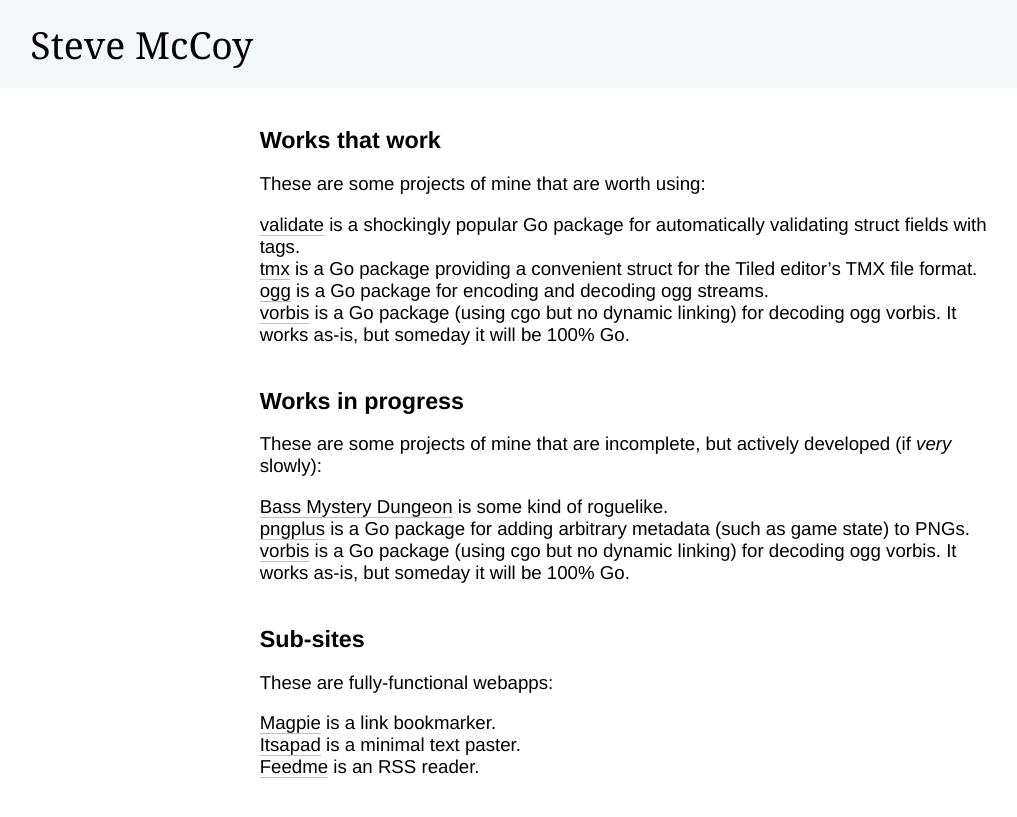
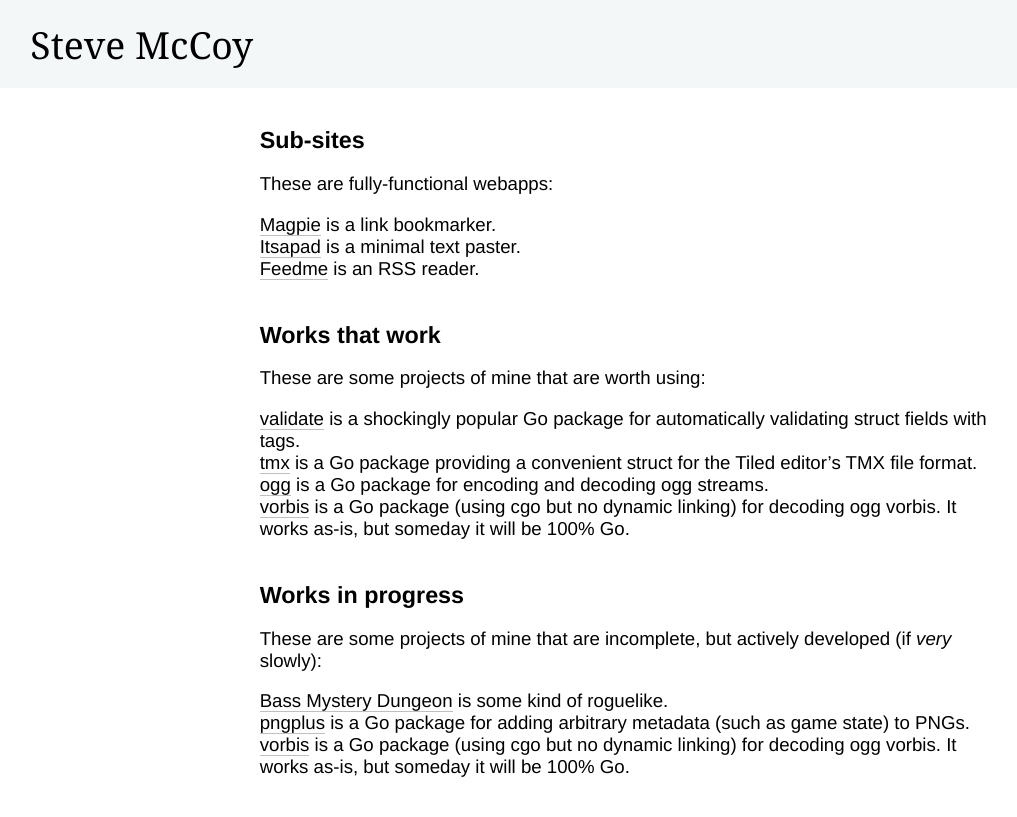
Before and after one commit to mccoyst/mccoyst.github.io, a Jekyll site: the page built from index.md, in a window 1280 px wide. Shown: the top 817 px of the page, without its empty margins (7-1024 px from the left). Built offline with Jekyll 4.4.1, drawn with Linux system fonts in a browser that asks for light colours; part of the change alters nothing that is shown.

```diff
--- a/index.md
+++ b/index.md
@@ -2,6 +2,13 @@
 layout: basic
 title: Steve McCoy
 ---
+Sub-sites
+=========
+These are fully-functional webapps:
+ * [Magpie](//magpie.mccoy.space) is a link bookmarker.
+ * [Itsapad](//paste.mccoy.space) is a minimal text paster.
+ * [Feedme](//feed.mccoy.space) is an RSS reader.
+
 Works that work
 ===============
 These are some projects of mine that are worth using:
@@ -16,10 +23,3 @@ These are some projects of mine that are incomplete, but actively developed (if
  * [Bass Mystery Dungeon](bmd/) is some kind of roguelike.
  * [pngplus](https://github.com/mccoyst/pngplus) is a Go package for adding arbitrary metadata (such as game state) to PNGs.
  * [vorbis](https://github.com/mccoyst/vorbis) is a Go package (using cgo but no dynamic linking) for decoding ogg vorbis. It works as-is, but someday it will be 100% Go.
-
-Sub-sites
-=========
-These are fully-functional webapps:
- * [Magpie](//magpie.mccoy.space) is a link bookmarker.
- * [Itsapad](//paste.mccoy.space) is a minimal text paster.
- * [Feedme](//feed.mccoy.space) is an RSS reader.
```
